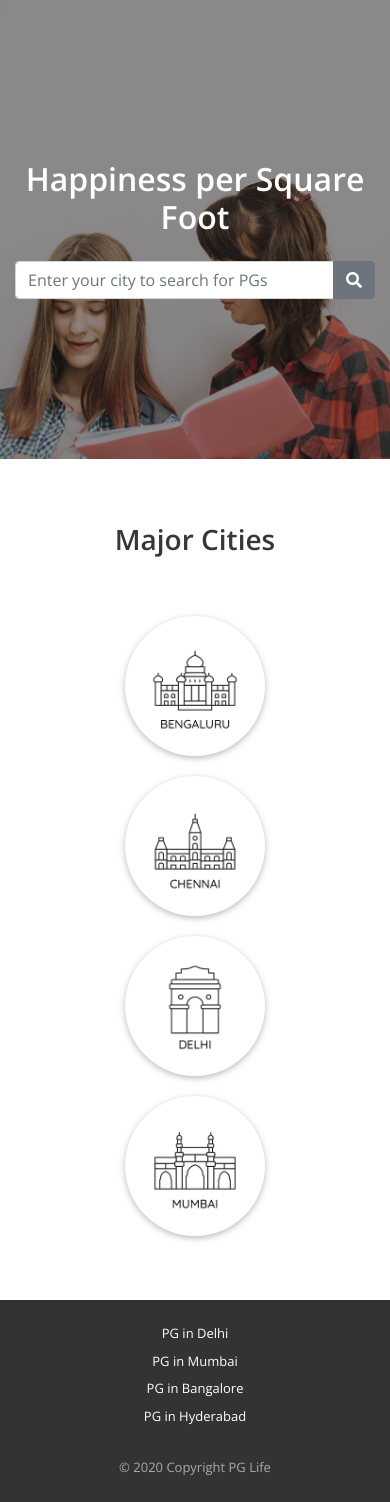
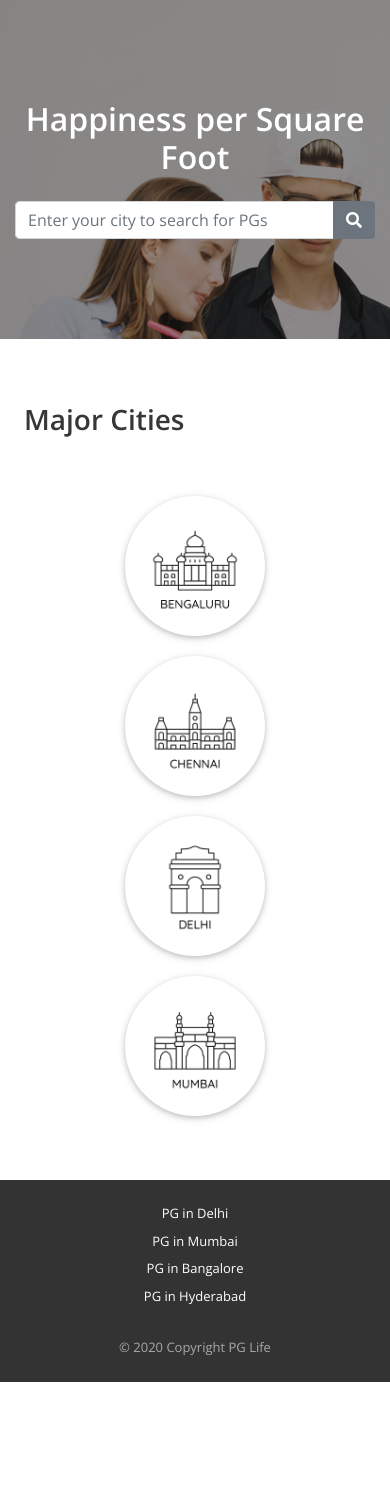
Before and after one commit to Vrinda999/PGLife, a PHP site: page / in a window 390 px wide. Shown: the part 66-1568 px from the top of the page. After the commit the page ends 1448 px from the top, so only its background shows below. Run offline with PHP 8.4, Linux system fonts and the light colour scheme; data that the repository does not hold is empty; some libraries are stand-ins or nearby versions.

Commit message:
feat: media Query

```diff
--- a/css/index.css
+++ b/css/index.css
@@ -2,17 +2,23 @@
     background-image: url("../img/bg.png");
     background-attachment: fixed;
     box-shadow: inset 0 0 0 2000px #1c1c1c7a;
-    background-position-x: center;
     text-align: center;
     padding: 160px 15px;
 }
 
-.city-search {
-    max-width: 500px;
-    margin: auto;
+@media (max-width: 768px) {
+    .banner-container {
+        padding: 100px 15px;
+    }
 }
 
-.heading {
+.city-search {
+    max-width: 530px;
+    margin: auto;
+    position: relative;
+}
+
+.city-heading {
     text-align: center;
 }
 
@@ -28,7 +34,12 @@
     padding: 20px;
 }
 
-.city-img{
+.city-card:focus,
+.city-card:hover {
+    box-shadow: 0 5px 11px 0 rgba(0, 0, 0, 0.18), 0 4px 15px 0 rgba(0, 0, 0, 0.15);
+}
+
+.city-img {
     height: 100px;
     width: 100px;
 }
```
